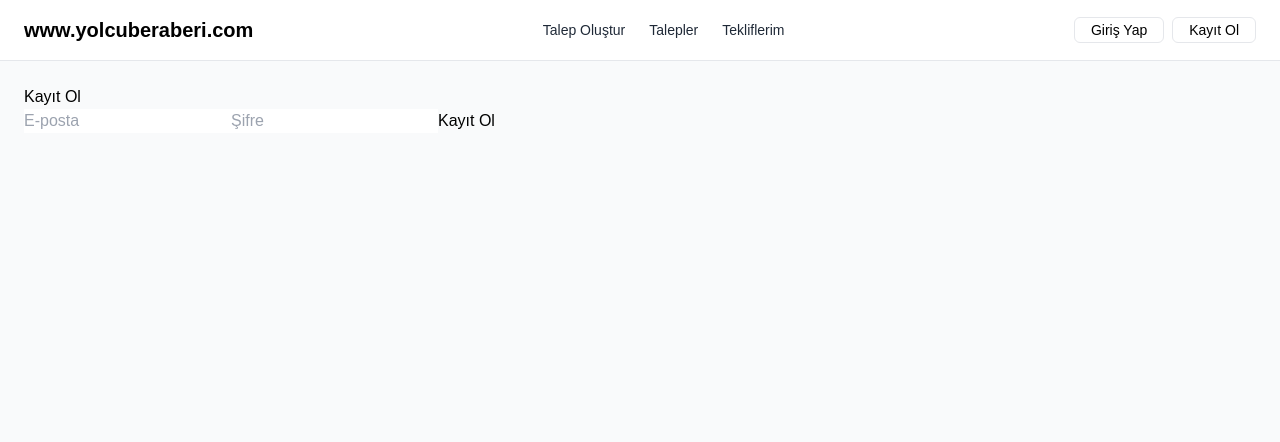
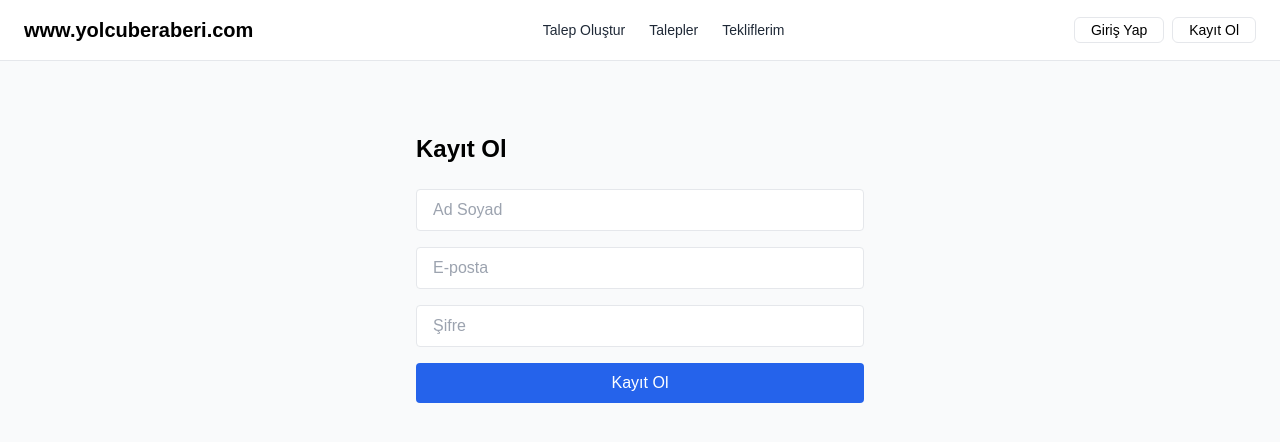
Before and after one commit to mssalci/yolcuberaberi, a Next.js app: page /kayit in a window 1280 px wide. Shown: the top 442 px of the page. Built offline with nearby package versions, Linux system fonts and the light colour scheme; no server answers.

Commit message:
Update kayit.js

```diff
--- a/pages/kayit.js
+++ b/pages/kayit.js
@@ -1,43 +1,61 @@
+// pages/kayit.js
 import { useState } from "react";
 import { useRouter } from "next/router";
+import { createUserWithEmailAndPassword, updateProfile } from "firebase/auth";
 import { auth } from "../firebase/firebaseConfig";
-import { createUserWithEmailAndPassword } from "firebase/auth";
 
-export default function Register() {
+export default function Kayit() {
+  const [email, setEmail] = useState("");
+  const [sifre, setSifre] = useState("");
+  const [adSoyad, setAdSoyad] = useState("");
+  const [hata, setHata] = useState(null);
   const router = useRouter();
-  const [email, setEmail] = useState("");
-  const [password, setPassword] = useState("");
 
   const handleRegister = async (e) => {
     e.preventDefault();
     try {
-      await createUserWithEmailAndPassword(auth, email, password);
-      router.push("/profile");
+      const userCredential = await createUserWithEmailAndPassword(auth, email, sifre);
+      await updateProfile(userCredential.user, {
+        displayName: adSoyad,
+      });
+      router.push("/"); // Kayıt başarılıysa anasayfaya yönlendir
     } catch (error) {
-      console.error("Register error:", error.message);
-      alert(error.message);
+      setHata("Kayıt başarısız: " + error.message);
     }
   };
 
   return (
-    <div>
-      <h1>Kayıt Ol</h1>
-      <form onSubmit={handleRegister}>
+    <div className="max-w-md mx-auto py-12">
+      <h1 className="text-2xl font-bold mb-6">Kayıt Ol</h1>
+      <form onSubmit={handleRegister} className="space-y-4">
+        <input
+          type="text"
+          placeholder="Ad Soyad"
+          value={adSoyad}
+          onChange={(e) => setAdSoyad(e.target.value)}
+          className="w-full border px-4 py-2 rounded"
+        />
         <input
           type="email"
           placeholder="E-posta"
           value={email}
           onChange={(e) => setEmail(e.target.value)}
-          required
+          className="w-full border px-4 py-2 rounded"
         />
         <input
           type="password"
           placeholder="Şifre"
-          value={password}
-          onChange={(e) => setPassword(e.target.value)}
-          required
+          value={sifre}
+          onChange={(e) => setSifre(e.target.value)}
+          className="w-full border px-4 py-2 rounded"
         />
-        <button type="submit">Kayıt Ol</button>
+        {hata && <p className="text-red-500">{hata}</p>}
+        <button
+          type="submit"
+          className="w-full bg-blue-600 text-white py-2 rounded hover:bg-blue-700"
+        >
+          Kayıt Ol
+        </button>
       </form>
     </div>
   );
```
